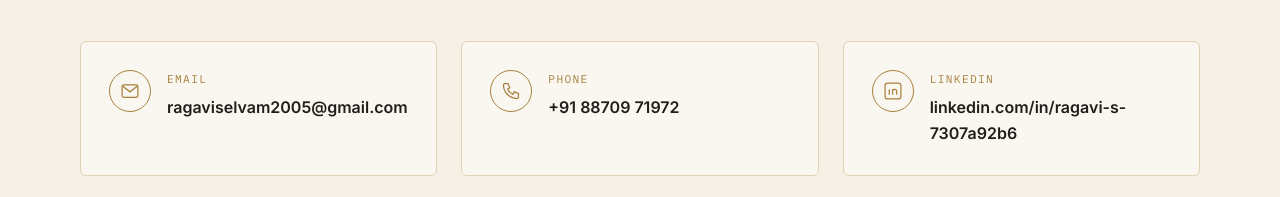
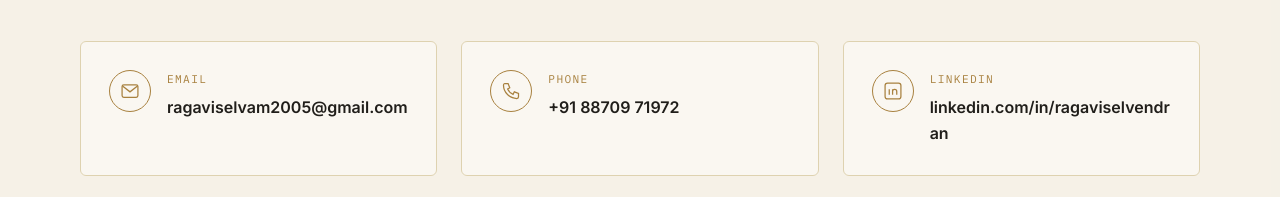
Before and after one commit to ragaviselvam-2005/PORTFOLIO, a plain HTML site: page index.html in a window 1280 px wide. Shown: the part 5457-5654 px from the top of the page. Drawn offline with nearby package versions, Linux system fonts and the light colour scheme.

Commit message:
Update index.html

```diff
--- a/index.html
+++ b/index.html
@@ -292,7 +292,7 @@
           </span>
           <span class="pin-text">
             <span class="pin-label">LinkedIn</span>
-            <span class="pin-value">linkedin.com/in/ragavi-s-7307a92b6</span>
+            <span class="pin-value">linkedin.com/in/ragaviselvendran</span>
           </span>
         </a>
       </div>
```
